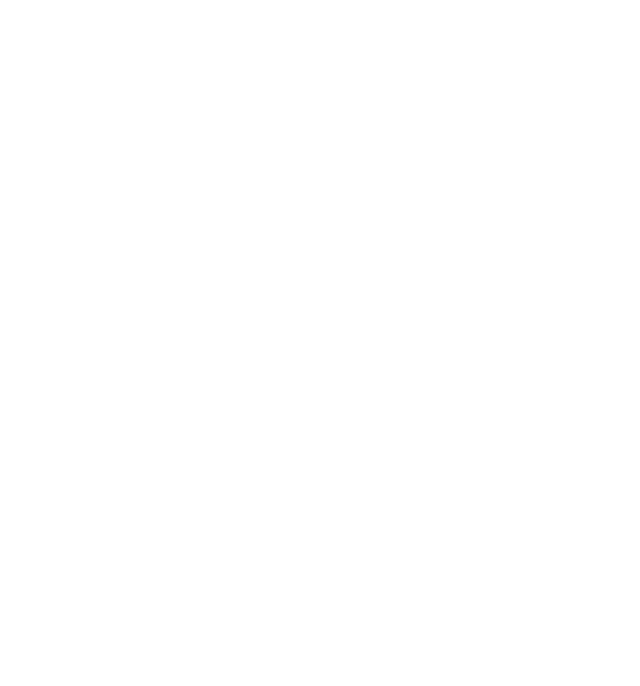
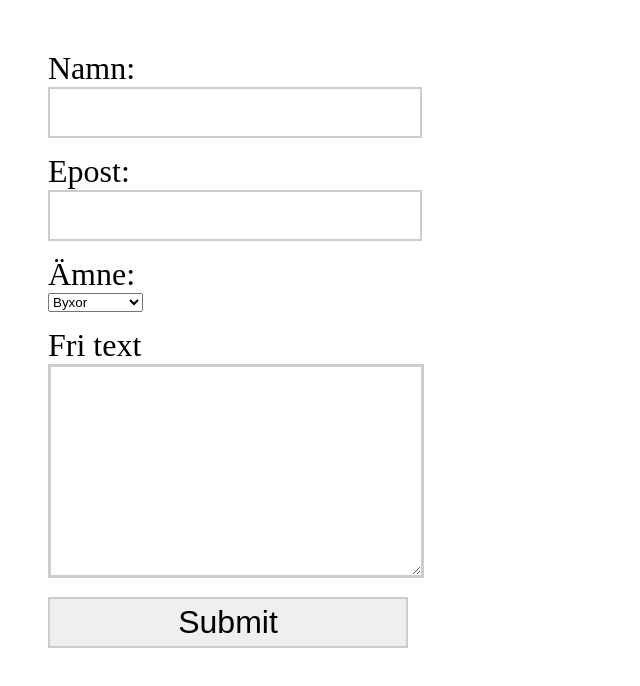
Before and after one commit to krissenissen/bananmannens_test, a plain HTML site: page contact.html in a window 1280 px wide. Shown: the whole page, without its empty margins (0-640 px from the left). Drawn offline with Linux system fonts and the light colour scheme.

Commit message:
lade til saker till min form i css samt lade till saker i contact filen

```diff
--- a/contact.html
+++ b/contact.html
@@ -3,8 +3,36 @@
 <head>
     <meta charset="UTF-8">
     <title>Document</title>
+    <link type="text/css" rel="stylesheet" href="css/main.css">
 </head>
 <body>
 
+
+       <form action="contact.html" method="post">
+       <ul>
+           <li>
+               <label for="namn">Namn:</label>
+               <input type="text" name="namn" id="namn"/>
+           </li>
+           <li>
+               <label for="mail">Epost:</label>
+               <input type="text" name="mail" id="mail"/>
+           </li>
+           <li>
+               <label for="amne">Ämne:</label>
+               <select id="amne" name="amne">
+                   <option value="byxor">Byxor</option>
+                   <option value="jackor">Jackor</option>
+                   <option value="underklader">Underkläder</option>
+               </select>
+           </li>
+           <li>
+           <label for="medelande">Fri text</label>
+           <textarea id="medelande" name="medelande" cols="30" rows="9"></textarea>
+           </li>
+           <li><input  id="submit" type="submit"> </li>
+       </ul>
+    </form>
+
 </body>
 </html>
--- a/css/main.css
+++ b/css/main.css
@@ -0,0 +1,30 @@
+form{
+    margin-top: 50px;
+    width: 400px;
+}
+form ul{
+    list-style-type: none;
+}
+form ul li{
+    margin: 15px 0;
+}
+form label{
+    display: block;
+    font-size: 2em;
+}
+form input{
+    font-size: 2em;
+    padding: 5px;
+    border: #ccc 2px solid;
+    width: 100%
+}
+#medelande{
+    width: 100%;
+    font-size: 1.5em;
+    padding: 5px;
+    border: #ccc 3px solid;
+}
+#submit{
+    width: 100%;
+    margin-left: auto;
+}
```
